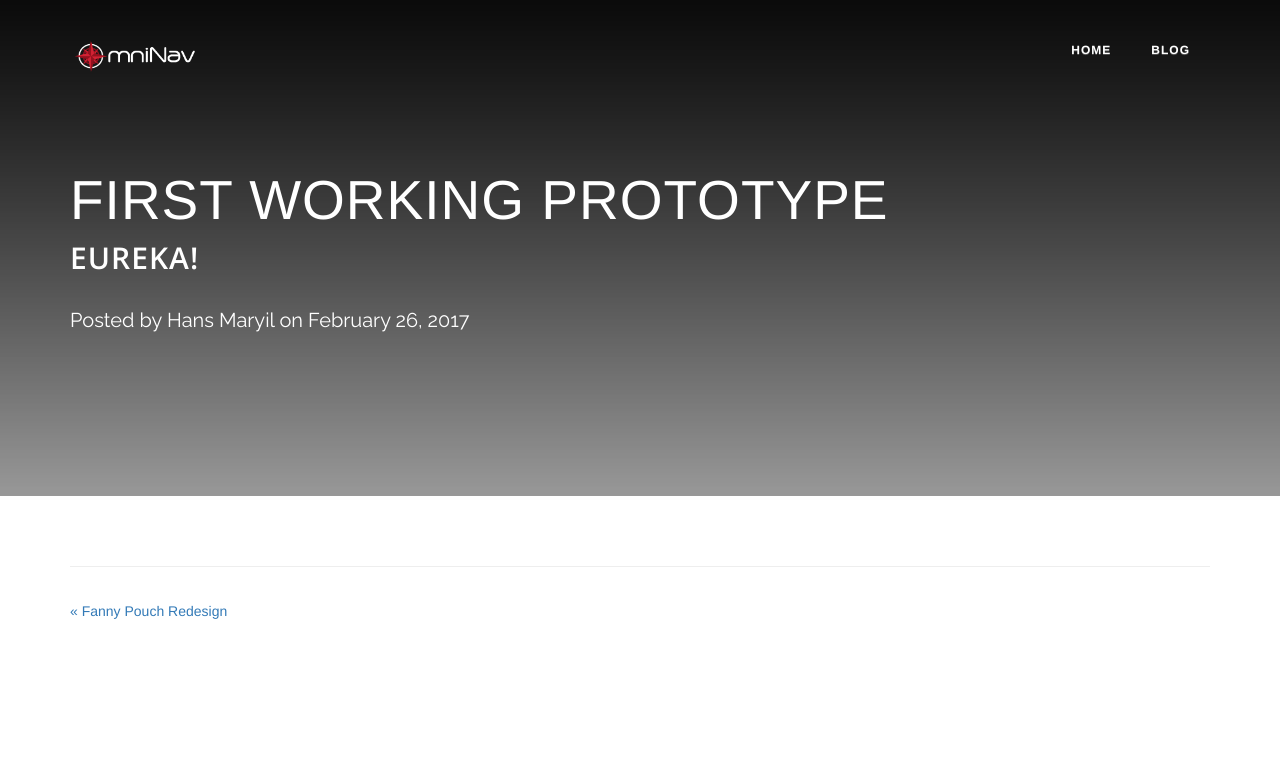
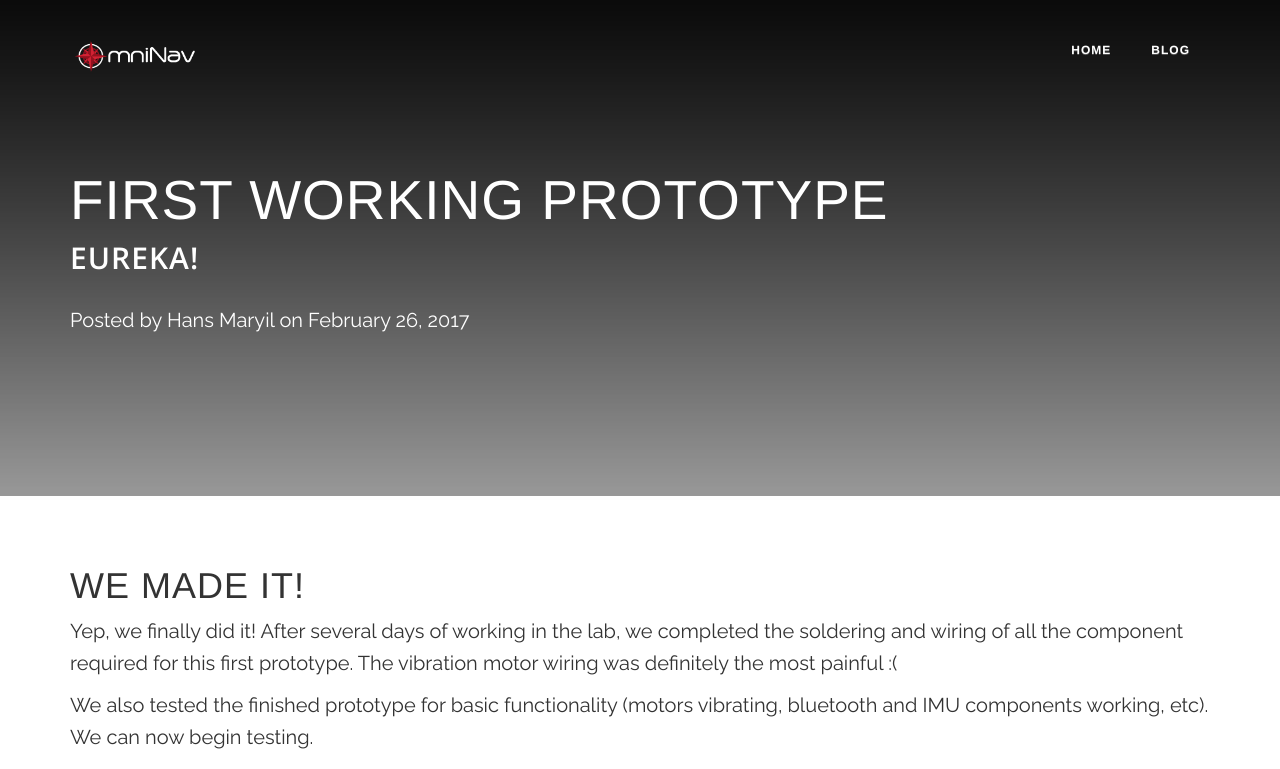
Before and after one commit to hansmaryil/OmniNav, a Jekyll site: the page built from _posts/2017-02-26-first-working-prototype.md, in a window 1280 px wide and 1118 px high. Shown: the top 769 px of the window. Built offline with Jekyll 4.4.1, drawn with Linux system fonts in a browser that asks for light colours; some web fonts are replaced; some of the changed text lies outside the part shown.

Commit message:
new posts and some formatting changes to existing posts

```diff
--- a/_posts/2017-02-26-first-working-prototype.md
+++ b/_posts/2017-02-26-first-working-prototype.md
@@ -19,3 +19,16 @@ header_content: |
         </div>
     </header>
 ---
+
+# We made it!
+
+Yep, we finally did it! After several days of working in the lab, we completed the soldering and wiring of all the component required for this first prototype.  The vibration motor wiring was definitely the most painful :(
+
+We also tested the finished prototype for basic functionality (motors vibrating, bluetooth and IMU components working, etc).  We can now begin testing.
+
+For those of you curious as to how the prototype actually looks, here's a bird's eye view:
+
+<div style="display: flex; justify-content: center;">
+    <img src="/images/blog/2017-02-26/prototype_birds_eye_view.jpg" alt="Bird's Eye View of First Completed Prototype" width="25%" height="25%" style="padding:20px" />
+    <figcaption>Bird's Eye View of First Completed Prototype</figcaption>
+</div>
```
Also changed, not shown: _posts/2017-01-22-android-app-development.md (+0 -2 lines), _posts/2017-02-05-first-prototype.md (+0 -2 lines), _posts/2017-02-19-fanny-pouch-redesign.md (+7 -0 lines), 2 other files.
